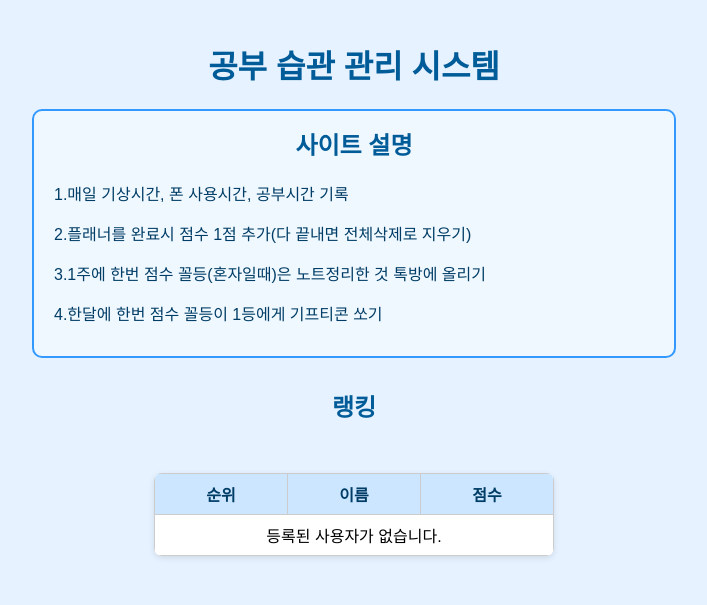
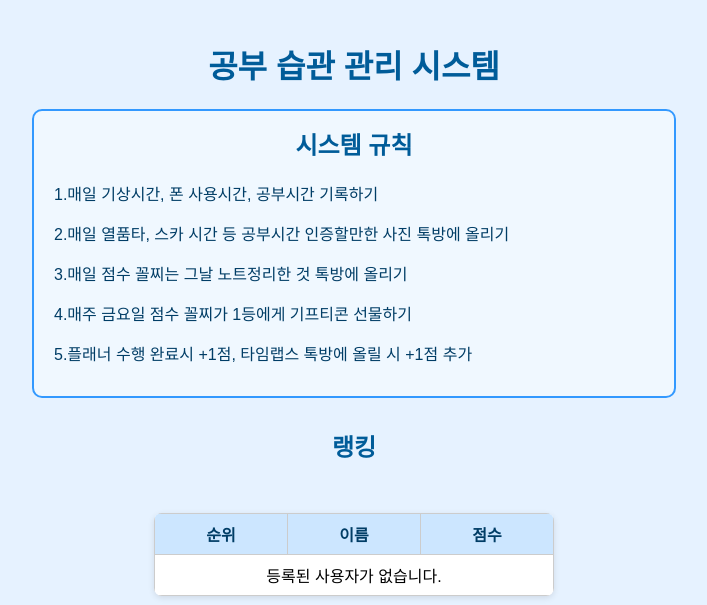
Before and after one commit to elzpdl09/studing-web, a Flask app: template templates/main.html in a window 1280 px wide. Shown: the top 605 px of the page, without its empty margins (286-993 px from the left). Run offline with Flask 3, Linux system fonts and the light colour scheme; the template is opened without the code that fills it, so the values that code supplies are empty.

Commit message:
규칙 일부 수정

```diff
--- a/templates/main.html
+++ b/templates/main.html
@@ -221,18 +221,21 @@
 
 
 <section class="operation-method">
-  <h2>사이트 설명</h2>
+  <h2>시스템 규칙</h2>
   <p>
-      1.매일 기상시간, 폰 사용시간, 공부시간 기록
-      </p>
+      1.매일 기상시간, 폰 사용시간, 공부시간 기록하기
+  </p>
     <p>
-      2.플래너를 완료시 점수 1점 추가(다 끝내면 전체삭제로 지우기)
-    </p>
+      2.매일 열품타, 스카 시간 등 공부시간 인증할만한 사진 톡방에 올리기
+  </p>
     <p>
-        3.1주에 한번 점수 꼴등(혼자일때)은 노트정리한 것 톡방에 올리기
-        </p>
+      3.매일 점수 꼴찌는 그날 노트정리한 것 톡방에 올리기
+  </p>
     <p>
-         4.한달에 한번 점수 꼴등이 1등에게 기프티콘 쏘기
+      4.매주 금요일 점수 꼴찌가 1등에게 기프티콘 선물하기
+  </p>
+    <p>
+      5.플래너 수행 완료시 +1점, 타임랩스 톡방에 올릴 시 +1점 추가
   </p>
 </section>
 
```
